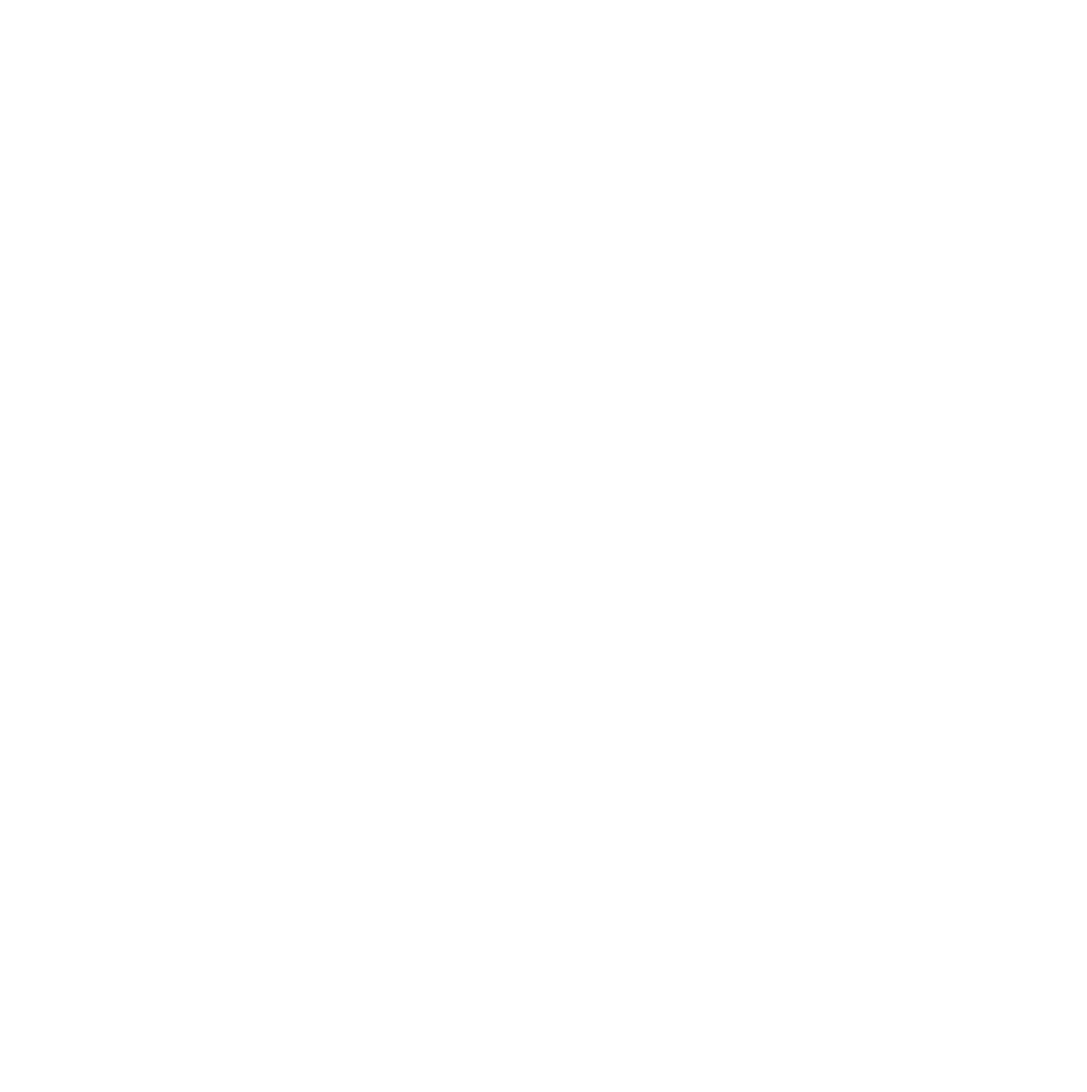
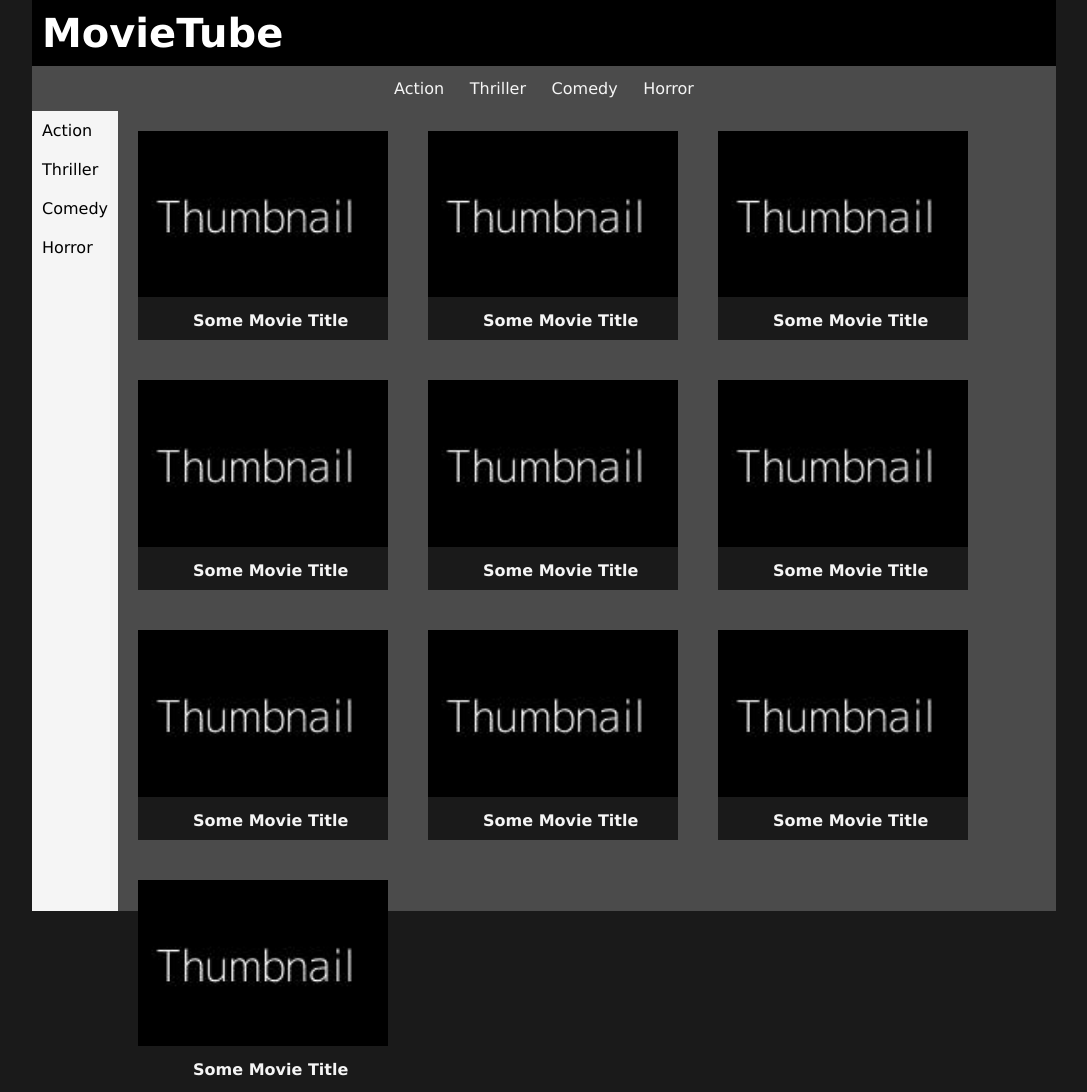
Before and after one commit to Fbw-wd22-e01-Rockstars/uib_layout_laying_out_fullpage-nat-laz, a plain HTML site: page index.html in a window 1280 px wide. Shown: the whole page, without its empty margins (96-1183 px from the left). Before the commit the page ends 800 px from the top, so only its background shows below. Drawn offline with Linux system fonts and the light colour scheme.

Commit message:
solution

```diff
--- a/index.html
+++ b/index.html
@@ -1,13 +1,90 @@
 <!DOCTYPE html>
 <html lang="en">
-<head>
-    <meta charset="UTF-8">
-    <meta http-equiv="X-UA-Compatible" content="IE=edge">
-    <meta name="viewport" content="width=device-width, initial-scale=1.0">
+  <head>
+    <meta charset="UTF-8" />
+    <meta http-equiv="X-UA-Compatible" content="IE=edge" />
+    <meta name="viewport" content="width=device-width, initial-scale=1.0" />
     <title>FlexBox Tube</title>
-    <link rel="stylesheet" href="styles.css">
-</head>
-<body>
+    <link rel="stylesheet" href="styles.css" />
+  </head>
+  <body>
+     <div id="movie-tube">
+    <header>
+      <h1>MovieTube</h1>
+    </header>
 
-</body>
+    <nav>
+      <ul>
+        <li>Action</li>
+        <li>Thriller</li>
+        <li>Comedy</li>
+        <li>Horror</li>
+      </ul>
+    </nav>
+<section class="main-container">
+    <aside>
+      <ul>
+        <li>Action</li>
+        <li>Thriller</li>
+        <li>Comedy</li>
+        <li>Horror</li>
+      </ul>
+    </aside>
+
+    <main>
+      <section class="card-container">
+        <div class="card">
+          <img src="./images/thumbnail.jpg" alt="" />
+          <h4>Some Movie Title</h4>
+        </div>
+
+        <div class="card">
+          <img src="./images/thumbnail.jpg" alt="" />
+          <h4>Some Movie Title</h4>
+        </div>
+
+        <div class="card">
+          <img src="./images/thumbnail.jpg" alt="" />
+          <h4>Some Movie Title</h4>
+        </div>
+
+        <div class="card">
+          <img src="./images/thumbnail.jpg" alt="" />
+          <h4>Some Movie Title</h4>
+        </div>
+
+        <div class="card">
+          <img src="./images/thumbnail.jpg" alt="" />
+          <h4>Some Movie Title</h4>
+        </div>
+
+        <div class="card">
+          <img src="./images/thumbnail.jpg" alt="" />
+          <h4>Some Movie Title</h4>
+        </div>
+
+        <div class="card">
+          <img src="./images/thumbnail.jpg" alt="" />
+          <h4>Some Movie Title</h4>
+        </div>
+
+        <div class="card">
+          <img src="./images/thumbnail.jpg" alt="" />
+          <h4>Some Movie Title</h4>
+        </div>
+
+        <div class="card">
+          <img src="./images/thumbnail.jpg" alt="" />
+          <h4>Some Movie Title</h4>
+        </div>
+
+        <div class="card">
+          <img src="./images/thumbnail.jpg" alt="" />
+          <h4>Some Movie Title</h4>
+        </div>
+      </section>
+    </section>
+</div>
+    </main>
+  </body>
 </html>
--- a/styles.css
+++ b/styles.css
@@ -1,9 +1,74 @@
 * {
-    box-sizing: border-box;
-    padding: 0;
-    margin: 0;
+  box-sizing: border-box;
+  padding: 0;
+  margin: 0;
 }
 
 body {
-    font-family: Verdana, Geneva, Tahoma, sans-serif;
+  font-family: Verdana, Geneva, Tahoma, sans-serif;
+  background-color: #1a1a1a;
+  display: flex;
+  justify-content: center;
+  flex-wrap: wrap;
 }
+
+h1 {
+  background-color: #000;
+  color: white;
+  font-size: 2.5rem;
+  padding: 10px;
+}
+
+#movie-tube {
+  background-color: #4b4b4b;
+  width: 80vw;
+}
+
+nav ul {
+  display: flex;
+  justify-content: center;
+}
+
+nav ul li {
+  list-style: none;
+  color: whitesmoke;
+  padding: 0.8rem;
+}
+
+.main-container {
+  display: flex;
+  justify-content: space-around;
+  height: 100vh;
+}
+
+aside {
+  background-color: whitesmoke;
+  width: 20vw;
+}
+
+aside ul li {
+  list-style: none;
+  padding: 10px;
+}
+
+.card-container {
+  display: flex;
+  flex-flow: row wrap;
+}
+
+.card {
+  margin: 20px;
+  background-color: #1a1a1a;
+  color: whitesmoke;
+  width: 250px;
+}
+
+.card img {
+  width: 100%;
+}
+
+.card h4 {
+  font-size: 1rem;
+  padding: 10px;
+  margin-left: 45px;
+}
```
